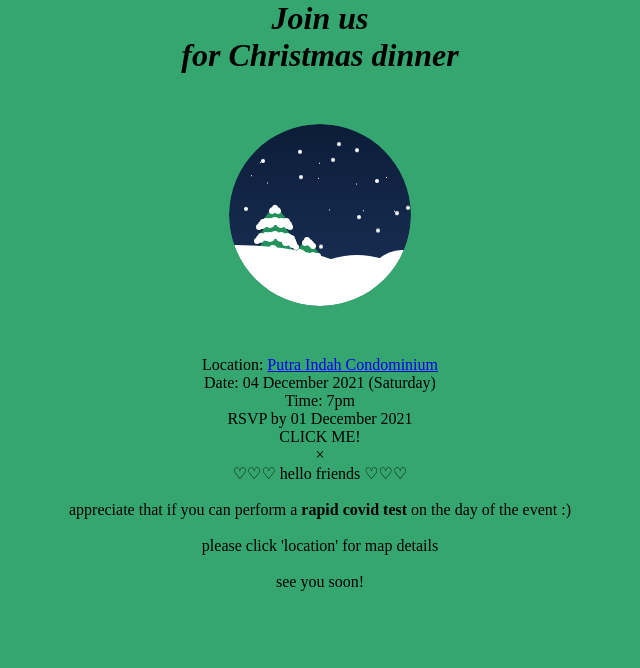
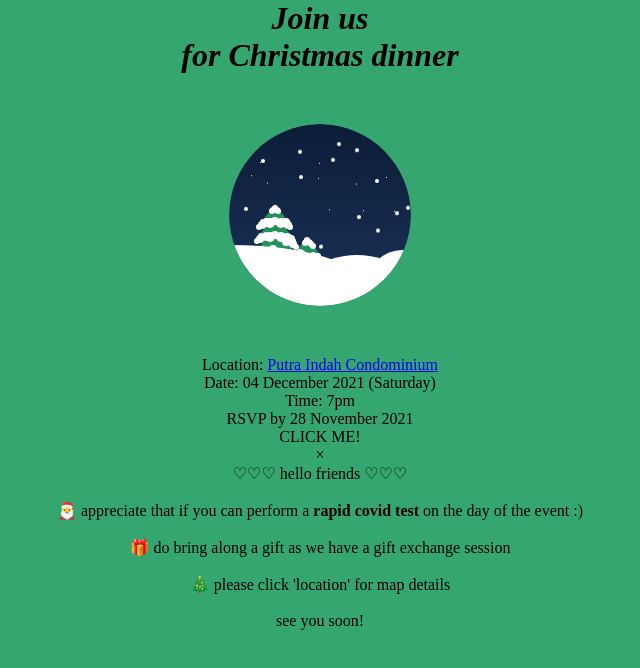
Before and after one commit to kimberleechoo/e-invation, a plain HTML site: page index.html in a window 1280 px wide. Both pictures are taken after a click on the element "CLICK ME!". Shown: the whole page, without its empty margins (320-960 px from the left). Drawn offline with nearby package versions, Linux system fonts and the light colour scheme; files that its build step writes are made by us from their sources; a web font is replaced by a local one.

Commit message:
update txt

```diff
--- a/index.html
+++ b/index.html
@@ -82,7 +82,7 @@
                     <p class="locationLink">Location: <a class="locationlinkGoogle" href="https://www.google.com/maps/place/Putra+Indah+Condominium/@3.04722,101.6987811,17z/data=!3m1!4b1!4m5!3m4!1s0x31cc4aa41be360cf:0x25cbd81e5dd9af2b!8m2!3d3.0471349!4d101.7009738" target="_blank">Putra Indah Condominium</a></p>
                     <p class="date">Date: 04 December 2021 (Saturday)</p>
                     <p class="time">Time: 7pm </p>
-                    <p class="rsvp">RSVP by 01 December 2021</p>
+                    <p class="rsvp">RSVP by 28 November 2021</p>
                 </div>
             </div>
 
@@ -93,9 +93,11 @@
         <div class="modalContent">
             <p>♡♡♡ hello friends ♡♡♡</p>
             <br>
-            <p>appreciate that if you can perform a <b>rapid covid test</b> on the day of the event :) </p>
+            <p>🎅 appreciate that if you can perform a <b>rapid covid test</b> on the day of the event :) </p>
             <br>
-            <p>please click 'location' for map details</p>
+            <p>🎁 do bring along a gift as we have a gift exchange session</p>
+            <br>
+            <p>🎄 please click 'location' for map details</p>
             <br>
             <p>see you soon!</p>
         </div>
```
